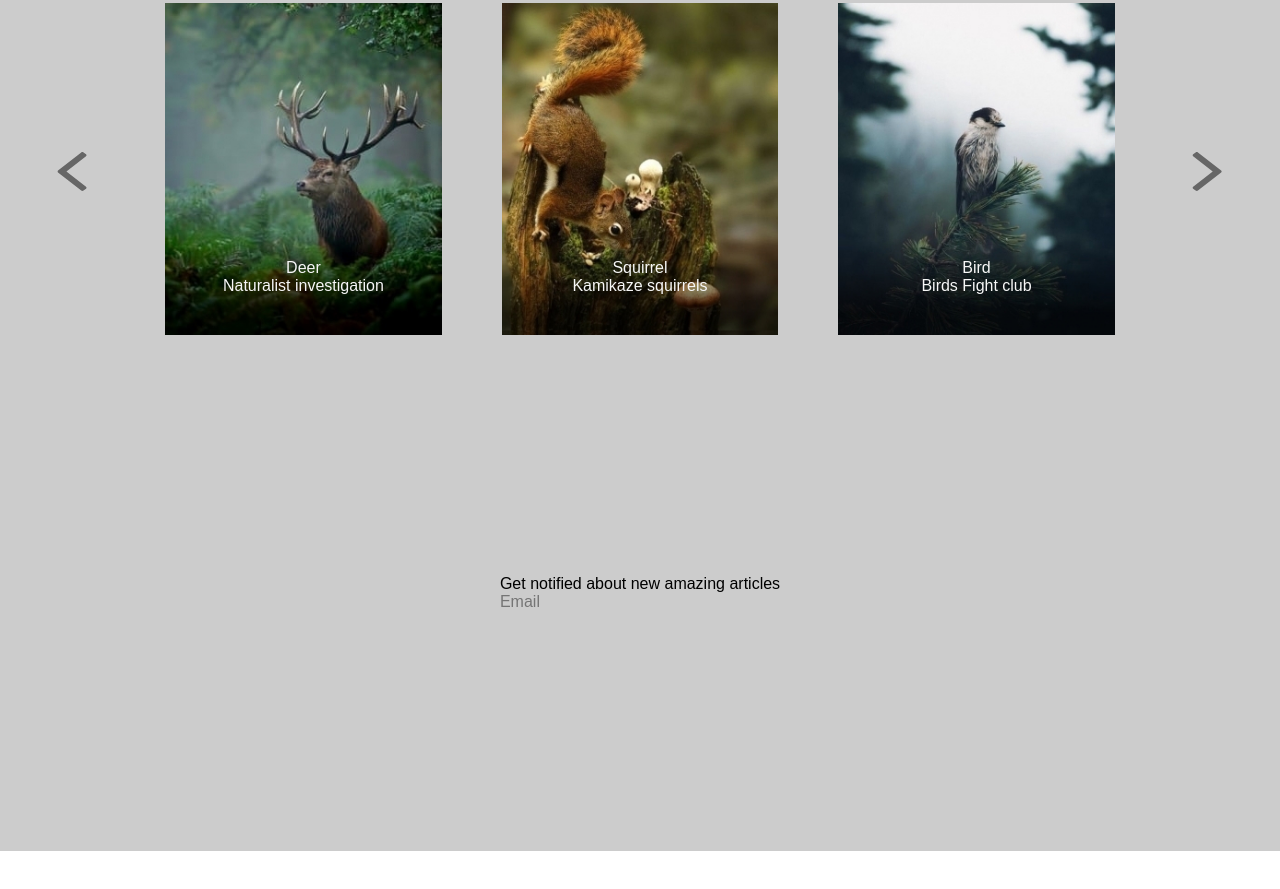
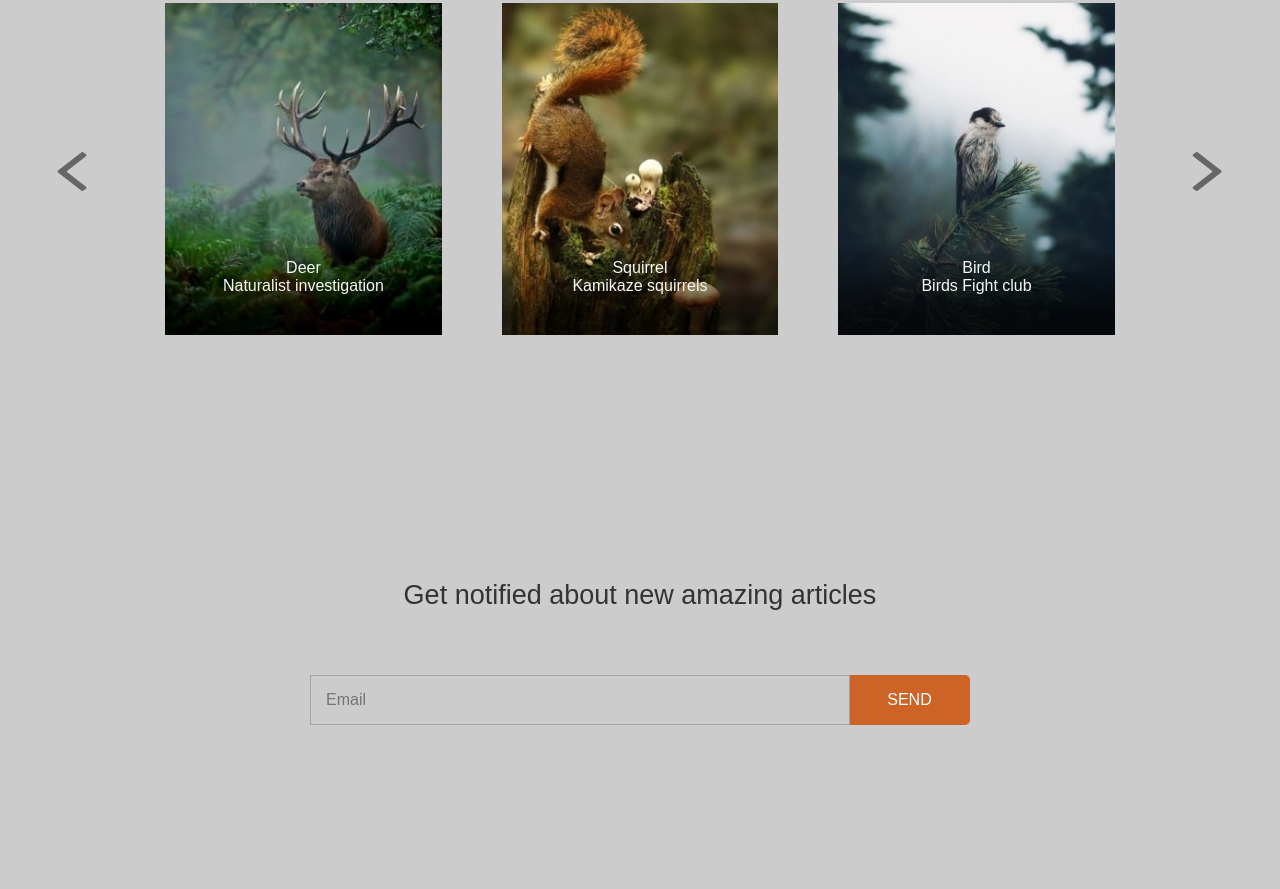
Before and after one commit to Artemch1o/Wildlife, a plain HTML site: page index.html in a window 1280 px wide. Shown: the part 1145-2034 px from the top of the page. Before the commit the page ends 1996 px from the top, so only its background shows below. Drawn offline with Linux system fonts and the light colour scheme.

Commit message:
feat: add sending form

```diff
--- a/index.html
+++ b/index.html
@@ -81,8 +81,8 @@
                     <div class="articles__subscription">
                         <h3 class="articles__subscription-title">Get notified about new amazing articles</h3>
                         <form class="articles__subscription-form">
-                            <input type="text" placeholder="Email">
-                            <input type="button">
+                            <input class="articles__mail" type="text" placeholder="Email">
+                            <button class="articles__btn">Send</button>
                         </form>
                     </div>
                 </div>
--- a/style.scss
+++ b/style.scss
@@ -171,6 +171,40 @@ body {
     }
 
 
+    &__subscription-title {
+        margin-bottom: 60px;
+        text-align: center;
+        color: #333;
+        font-size: 27px;
+        font-style: normal;
+        font-weight: 400;
+        line-height: 40.5px;
+    }
+
+    &__subscription-form {
+        display: flex;
+        justify-content: center;
+    }
+
+    &__btn {
+        width: 120px;
+        background: #CD6326;
+        border: 1px solid #CD6326;
+        border-radius: 0 5px 5px 0;
+        padding: 15px;
+        text-transform: uppercase;
+        color: white;
+        border-left: none;
+        font-size: 16px;
+    }
+
+    &__mail {
+        width: 540px;
+        padding: 2px 15px;
+        border: 1px solid rgba(0, 0, 0, 0.2);
+    }
+
+
     //слайдер
 
     .articles__slider {
```
Also changed, not shown: css/style.css, 2 other files.
